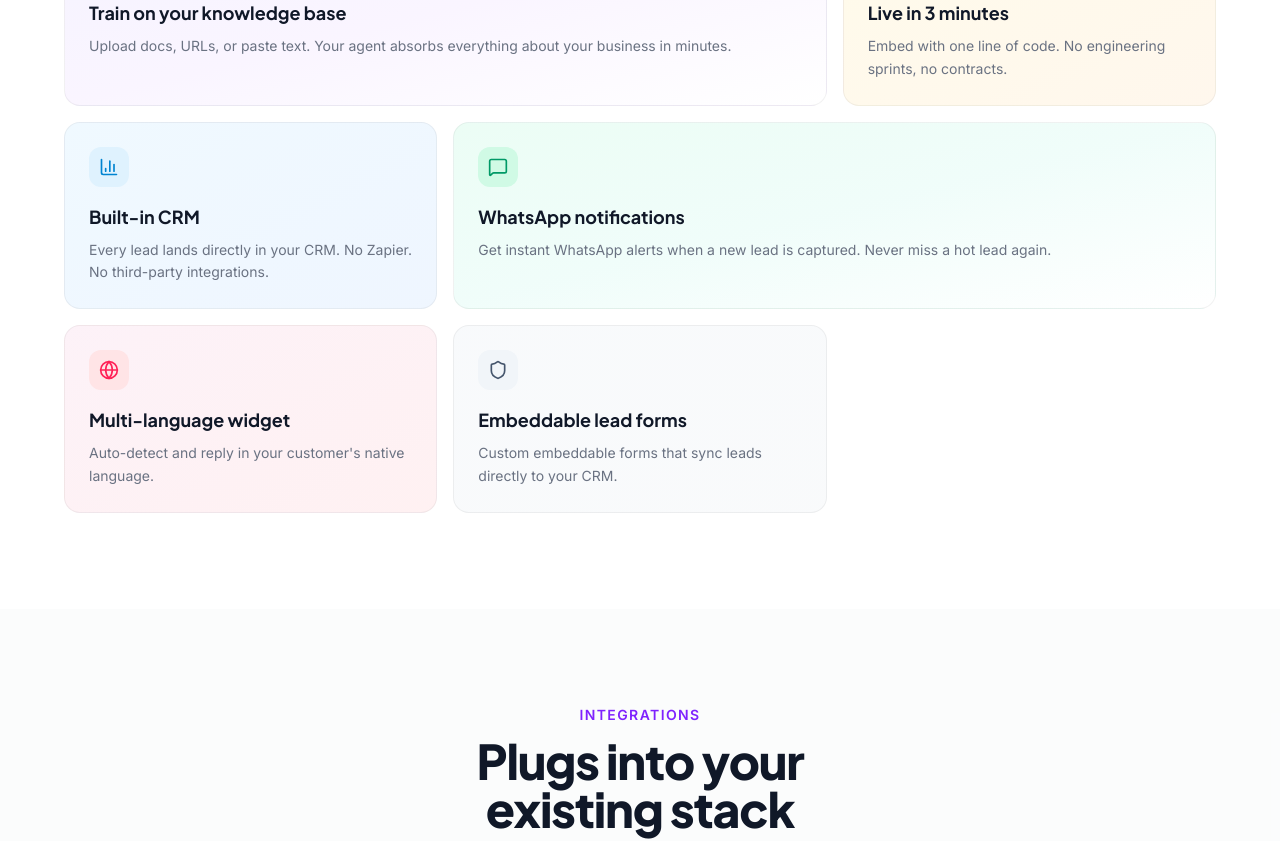
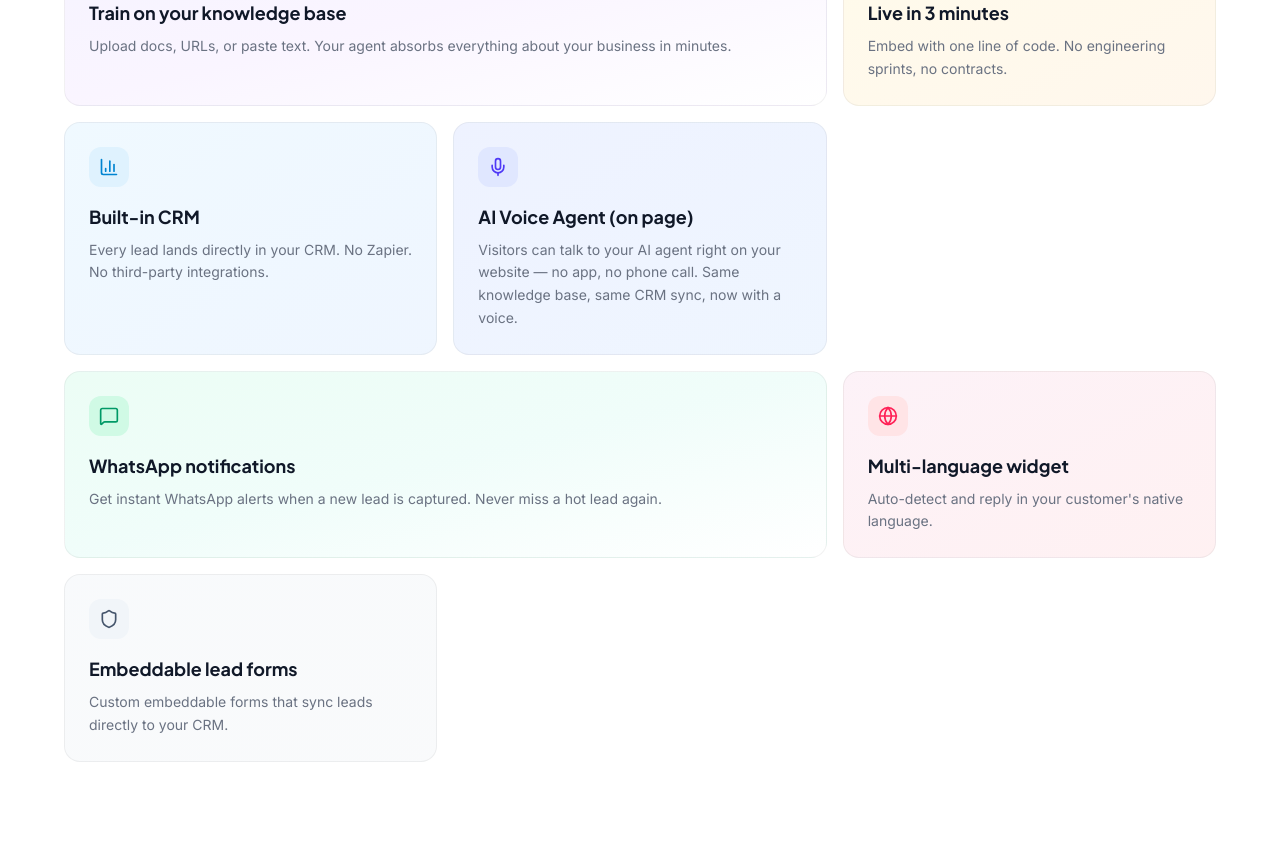
Before and after one commit to akvinayaktiwari/RigaChat, a React (Vite) app in the folder frontend/: page / in a window 1280 px wide. Shown: the part 1320-2161 px from the top of the page. Built offline with nearby package versions, Linux system fonts and the light colour scheme; no server answers.

Commit message:
feat: add AI Voice Agent card to landing page features grid

```diff
--- a/frontend/src/components/landing/FeaturesSection.tsx
+++ b/frontend/src/components/landing/FeaturesSection.tsx
@@ -1,4 +1,4 @@
-import { Database, Zap, BarChart3, MessageSquare, Globe, Shield, type LucideIcon } from 'lucide-react'
+import { Database, Zap, BarChart3, MessageSquare, Globe, Shield, Mic, type LucideIcon } from 'lucide-react'
 
 interface BentoFeature {
   icon: LucideIcon
@@ -36,6 +36,16 @@ const BENTO_FEATURES: BentoFeature[] = [
     gradient: 'from-sky-50 to-blue-50',
     accentColor: 'text-sky-600',
     iconBg: 'bg-sky-100',
+    large: false,
+  },
+  {
+    icon: Mic,
+    title: 'AI Voice Agent (on page)',
+    description:
+      'Visitors can talk to your AI agent right on your website — no app, no phone call. Same knowledge base, same CRM sync, now with a voice.',
+    gradient: 'from-indigo-50 to-blue-50',
+    accentColor: 'text-indigo-600',
+    iconBg: 'bg-indigo-100',
     large: false,
   },
   {
```
